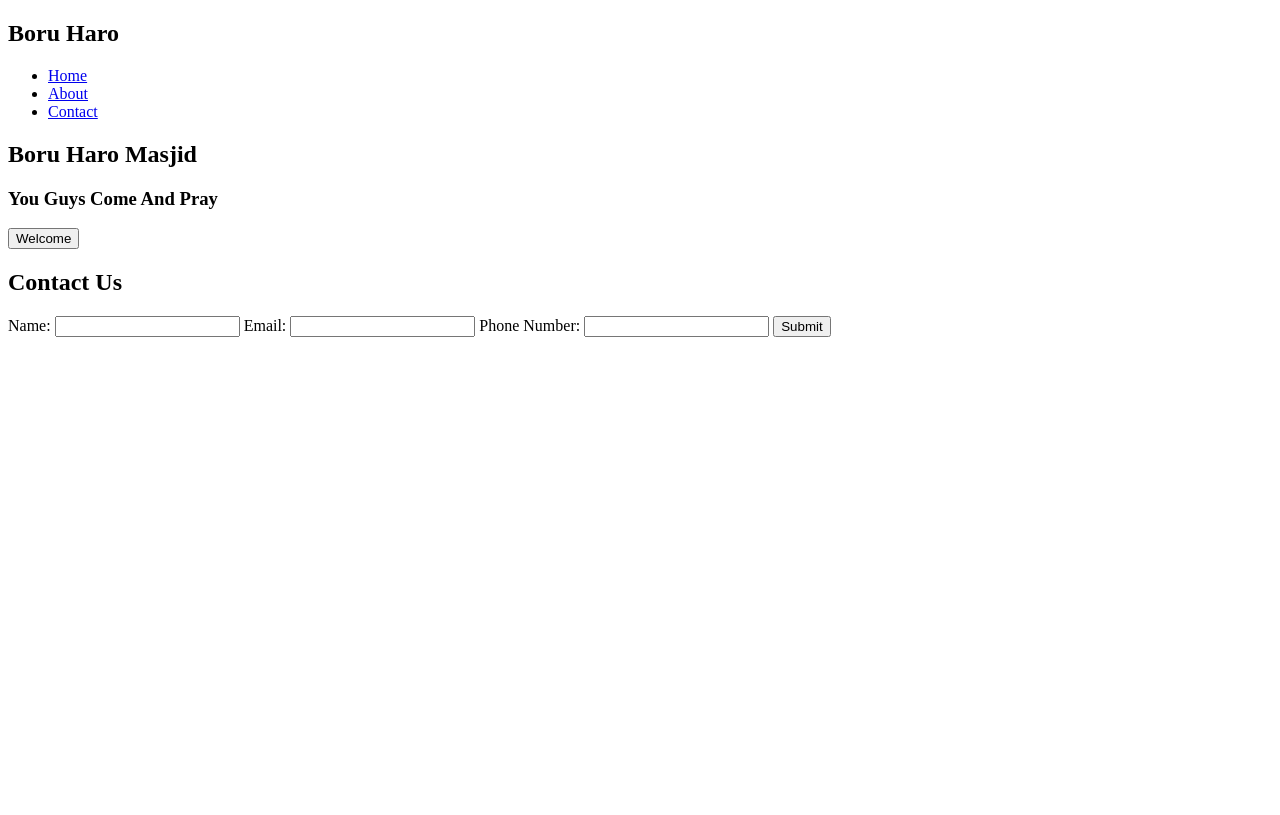
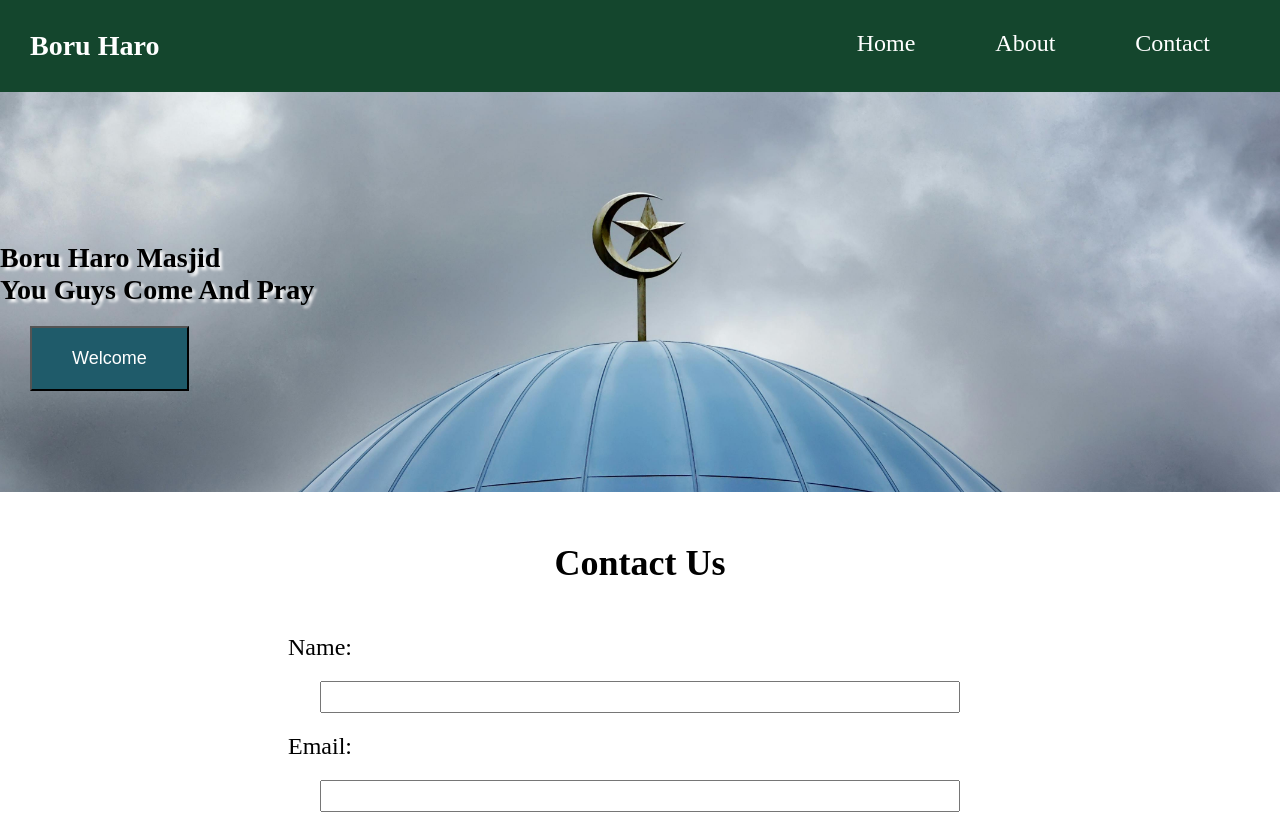
Before and after one commit to baraqodida/mywebsite, a plain HTML site: page index.html in a window 1280 px wide. Shown: the top 815 px of the page. Drawn offline with Linux system fonts and the light colour scheme; the site is published under a folder, as on GitHub Pages, so addresses that start at the root find nothing.

Commit message:
css and image working

```diff
--- a/index.html
+++ b/index.html
@@ -4,7 +4,7 @@
     <meta charset="UTF-8">
     <meta name="viewport" content="width=device-width, initial-scale=1.0">
     <title>Web MiniProject</title>
-    <link rel="stylesheet" href="/molu.css">
+    <link rel="stylesheet" type="text/css" href="molu.css">
 </head>
 <body>
     <header>
--- a/molu.css
+++ b/molu.css
@@ -52,7 +52,7 @@ nav li{
 }
 
 .Boruharo-section{
-    background-image: url("/boruharo.jpg");
+    background-image: url("boruharo.jpg");
     height: 40rem;
     background-position: right;
     background-size: cover;
```
